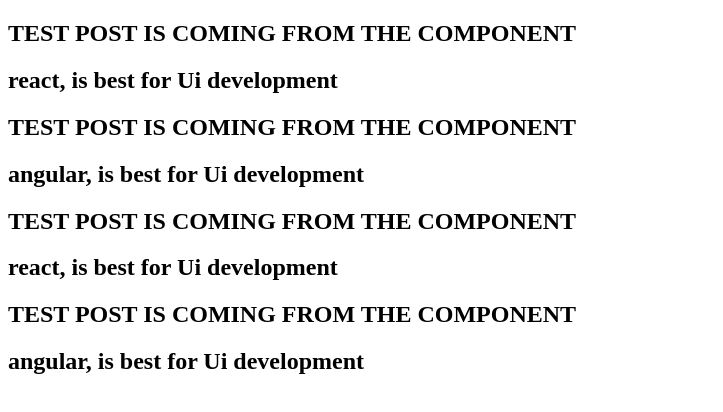
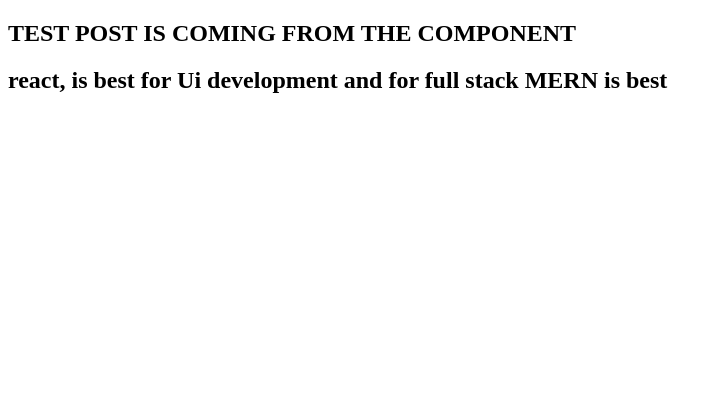
Before and after one commit to sagarpatil30/reactApplication, a React (Vite) app: page / in a window 1280 px wide. Shown: the top 412 px of the page, without its empty margins (0-723 px from the left). Built offline with nearby package versions, Linux system fonts and the light colour scheme.

Commit message:
using props for data passing

```diff
--- a/src/App.jsx
+++ b/src/App.jsx
@@ -3,10 +3,7 @@
 function App() {
   return (
     <>
-      <Posts/>
-      <Posts/>
-      <Posts/>
-      <Posts/>
+      <Posts courseName={'MERN'}/>
     </>
   )
 }
--- a/src/components/posts.jsx
+++ b/src/components/posts.jsx
@@ -1,7 +1,7 @@
 import React from 'react'
 
 
-function Posts() {
+function Posts(props) {
   const techStack =['angular','react']
   const chosenStack = Math.random() > 0.5 ? techStack[0] : techStack[1]
   return (
@@ -10,7 +10,7 @@
     TEST POST IS COMING FROM THE COMPONENT
     </h2>
     <h2>
-    {chosenStack}, is best for Ui development
+    {chosenStack}, is best for Ui development and for full stack {props.courseName} is best
     </h2>
     </>
   )
```
